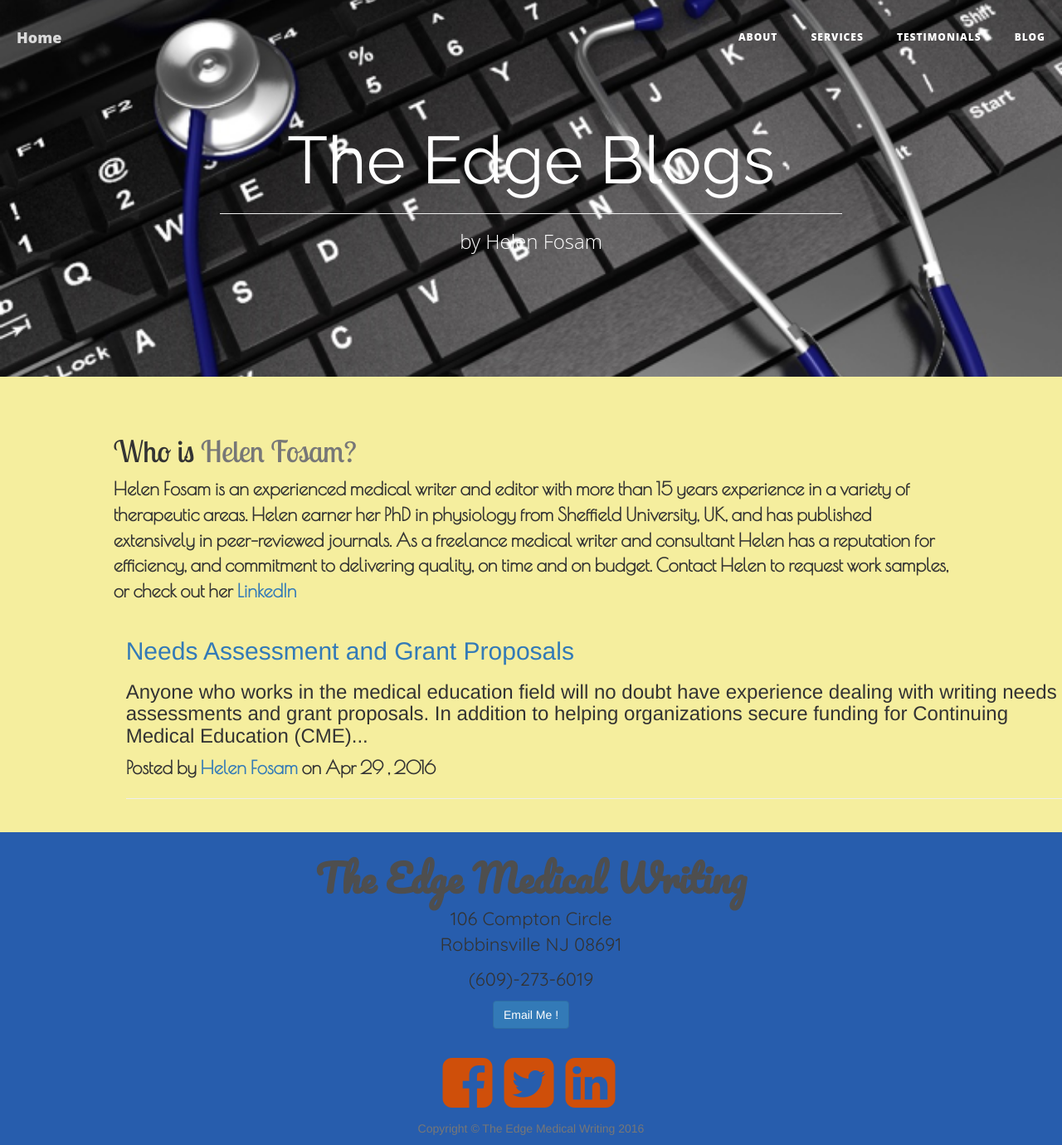
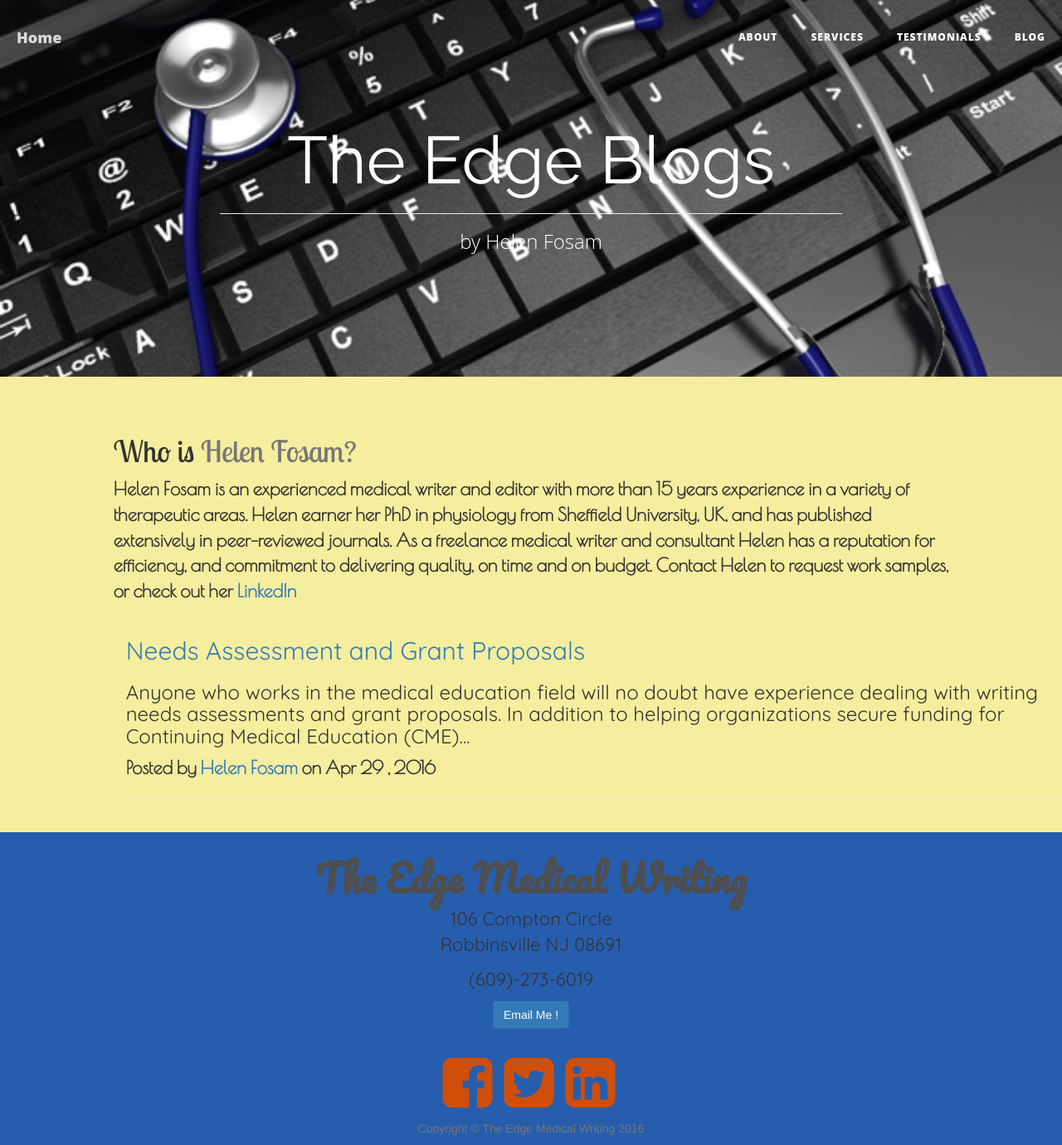
Before and after one commit to saltoriousSIG/theedge, a Jekyll site: the page built from blog.html, in a window 1280 px wide. Shown: the whole page at 83% size. Built offline with Jekyll 4.4.1, drawn with Linux system fonts in a browser that asks for light colours.

Commit message:
Update _blog.scss

```diff
--- a/_sass/blog-content/_blog.scss
+++ b/_sass/blog-content/_blog.scss
@@ -192,3 +192,6 @@ margin-top: -21px;
   font-size: 22px;
   font-weight: 700;
 }
+.blog-content{
+  font-family:'Quicksand', sans-serif;
+}
```
